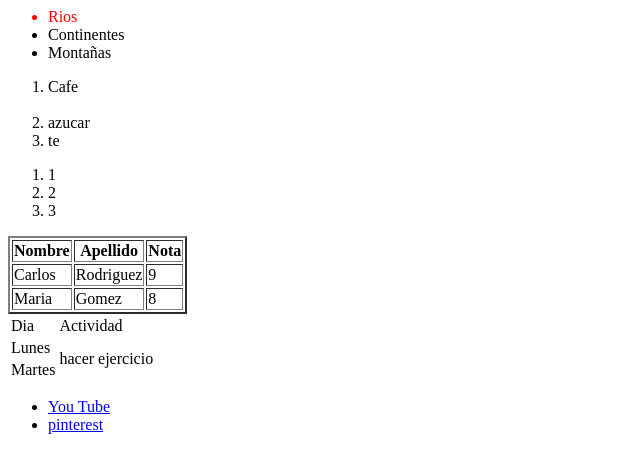
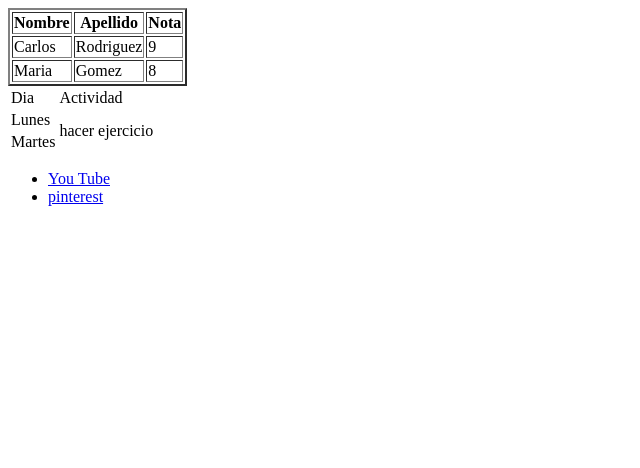
Before and after one commit to mariana-guadalupe/clase2, a plain HTML site: page horarios.html in a window 1280 px wide. Shown: the whole page, without its empty margins (0-640 px from the left). Drawn offline with Linux system fonts and the light colour scheme.

Commit message:
quite las listas

```diff
--- a/horarios.html
+++ b/horarios.html
@@ -6,23 +6,6 @@
     <title>Document</title>
 </head>
 <body>
-    <ul>
-        <li style="color: red">Rios</li>
-        <li>Continentes</li>
-        <li>Montañas</li>
-    </ul>
-    <ol>
-        <li>Cafe</li>
-        <br>
-        <li>azucar</li>
-        <li>te</li>
-    </ol>
-    <ol>
-        <li>1</li>
-        <li>2</li>
-        <li>3</li>
-    </ol>
-
     <table border="2">
         <tr>
             <th>Nombre</th>
```
